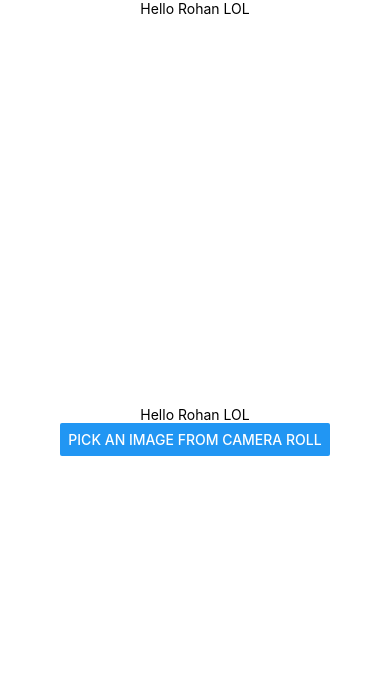
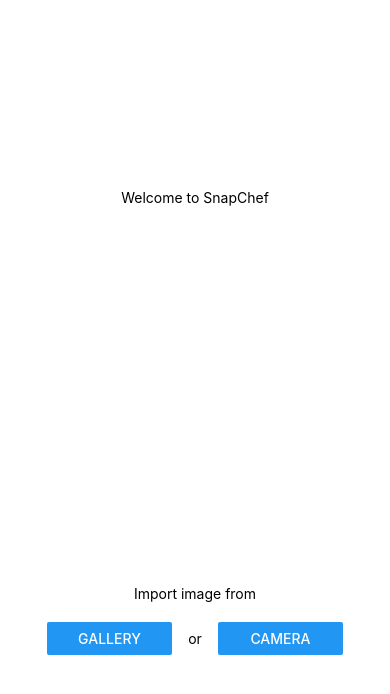
Before and after one commit to mdrewry/SnapChef, a React Native app: screen / in a window 390 px wide. Shown: the top 694 px of the page. Built offline with nearby package versions, Linux system fonts and the light colour scheme.

Commit message:
rough outline for landing page made, folders made

```diff
--- a/App.js
+++ b/App.js
@@ -1,21 +1,21 @@
-import React from 'react';
-import { StyleSheet, Text, View } from 'react-native';
-import ImagePicker from "./ImagePicker"
+import React from "react";
+import { StyleSheet, Text, View } from "react-native";
+import ImagePicker from "./components/ImagePicker";
+
+const styles = StyleSheet.create({
+  container: {
+    flex: 1,
+    backgroundColor: "#fff",
+    alignItems: "center",
+    justifyContent: "space-around",
+  },
+});
 
 export default function App() {
   return (
     <View style={styles.container}>
-      <Text>Hello Rohan LOL</Text>
-      <ImagePicker/>
+      <Text>Welcome to SnapChef</Text>
+      <ImagePicker />
     </View>
   );
 }
-
-const styles = StyleSheet.create({
-  container: {
-    flex: 1,
-    backgroundColor: '#fff',
-    alignItems: 'center',
-    justifyContent: 'center',
-  },
-});
--- a/ImagePicker.js
+++ /dev/null
@@ -1,44 +0,0 @@
-import React, {useState,useEffect} from 'react';
-import { StyleSheet, Text, View } from 'react-native';
-import { Button, Image } from 'react-native';
-import * as ImagePicker from 'expo-image-picker';
-import Constants from 'expo-constants';
-import * as Permissions from 'expo-permissions';
-
-export default function ImagePickerExample() {
-    const [image,setImage] = useState(null);
-
-    useEffect(()=>{getPermissionAsync();},[]);
-    async function getPermissionAsync(){
-      if (Constants.platform.ios) {
-        const { status } = await Permissions.askAsync(Permissions.CAMERA_ROLL);
-        if (status !== 'granted') {
-          alert('Sorry, we need camera roll permissions to make this work!');
-        }
-      }
-    };
-    async function pickImage(){
-      try {
-        let result = await ImagePicker.launchImageLibraryAsync({
-          mediaTypes: ImagePicker.MediaTypeOptions.All,
-          allowsEditing: true,
-          aspect: [4, 3],
-          quality: 1,
-        });
-        if (!result.cancelled) {
-          setImage(result.uri)
-        }
-
-        console.log(result);
-      } catch (E) {
-        console.log(E);
-      }
-    };
-    return (
-      <View style={{ flex: 1, alignItems: 'center', justifyContent: 'center' }}>
-        <Text>Hello Rohan LOL</Text>
-        <Button title="Pick an image from camera roll" onPress={pickImage} />
-        {image && <Image source={{ uri: image }} style={{ width: 200, height: 200 }} />}
-      </View>
-    );
-  }
--- a/app.json
+++ b/app.json
@@ -9,9 +9,9 @@
     ],
     "version": "1.0.0",
     "orientation": "portrait",
-    "icon": "./assets/icon.png",
+    "icon": "./assets/SnapChefIcon.png",
     "splash": {
-      "image": "./assets/splash.png",
+      "image": "./assets/SnapChefIcon.png",
       "resizeMode": "contain",
       "backgroundColor": "#ffffff"
     },
--- /dev/null
+++ b/components/ImagePicker.js
@@ -0,0 +1,73 @@
+import React, { useState, useEffect } from "react";
+import { StyleSheet, Text, View } from "react-native";
+import { Button, Image } from "react-native";
+import * as ImagePicker from "expo-image-picker";
+import Constants from "expo-constants";
+import * as Permissions from "expo-permissions";
+
+const styles = StyleSheet.create({
+  containerButtons: {
+    marginTop: "5%",
+    width: "80%",
+    display: "flex",
+    flexDirection: "row",
+    justifyContent: "space-around",
+    alignItems: "center",
+  },
+  container: {
+    width: "100%",
+    backgroundColor: "#fff",
+    alignItems: "center",
+    justifyContent: "space-around",
+  },
+  buttonWrapper: {
+    width: "40%",
+  },
+});
+
+export default function ImagePickerExample() {
+  const [image, setImage] = useState(null);
+  useEffect(() => {
+    getPermissionAsync();
+  }, []);
+  async function getPermissionAsync() {
+    if (Constants.platform.ios) {
+      const { status } = await Permissions.askAsync(Permissions.CAMERA_ROLL);
+      if (status !== "granted") {
+        alert("Sorry, we need camera roll permissions to make this work!");
+      }
+    }
+  }
+  async function pickImage() {
+    try {
+      let result = await ImagePicker.launchImageLibraryAsync({
+        mediaTypes: ImagePicker.MediaTypeOptions.All,
+        allowsEditing: true,
+        aspect: [4, 3],
+        quality: 1,
+      });
+      if (!result.cancelled) {
+        setImage(result.uri);
+      }
+
+      console.log(result);
+    } catch (E) {
+      console.log(E);
+    }
+  }
+  async function takePhoto() {}
+  return (
+    <View style={styles.container}>
+      <Text>Import image from</Text>
+      <View style={styles.containerButtons}>
+        <View style={styles.buttonWrapper}>
+          <Button title="Gallery" onPress={pickImage} />
+        </View>
+        <Text>or</Text>
+        <View style={styles.buttonWrapper}>
+          <Button title="Camera" onPress={takePhoto} />
+        </View>
+      </View>
+    </View>
+  );
+}
```
Also changed, not shown: assets/SnapChefIcon.png (added).
